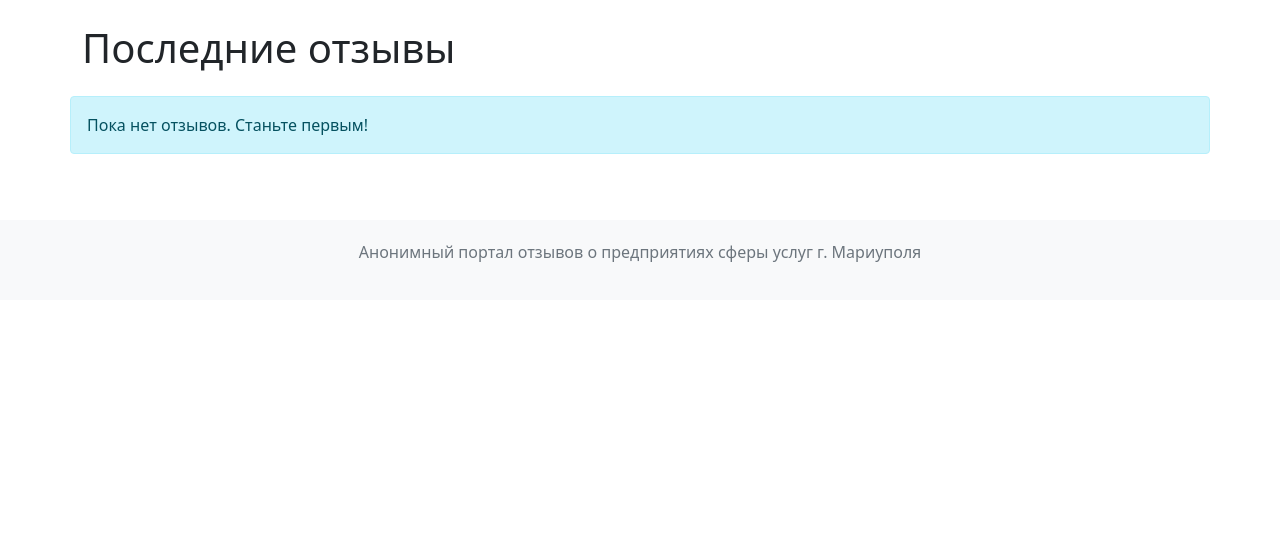
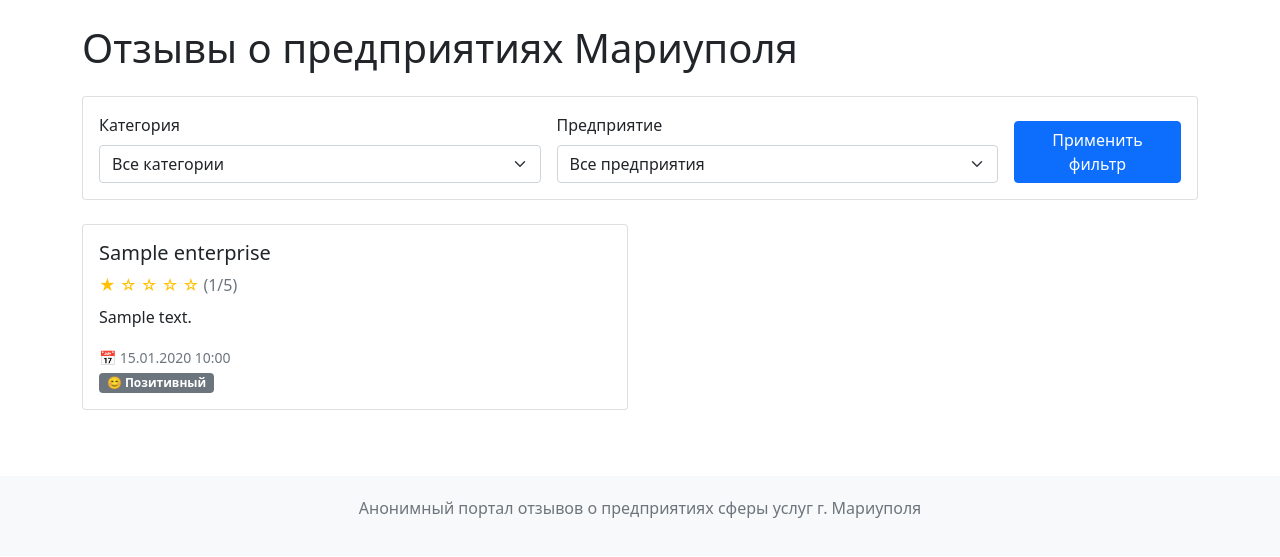
Before and after one commit to Alekss280/mariupol-reviews, a Django app: page / in a window 1280 px wide. Shown: the part 56-613 px from the top of the page. Run offline with Django 4.2, Linux system fonts and the light colour scheme; tables that the repository leaves empty hold one stand-in row (values such as "Sample post").

Commit message:
Добавлена форма фильтрации отзывов по категории и предприятию, обновлён заголовок и сообщения при отсутствии отзывов, улучшена пагинация

```diff
--- a/reviews/templates/reviews/index.html
+++ b/reviews/templates/reviews/index.html
@@ -1,10 +1,44 @@
 {% extends 'reviews/base.html' %}
 
 {% block content %}
-<h1 class="mb-4">Последние отзывы</h1>
+<h1 class="mb-4">Отзывы о предприятиях Мариуполя</h1>
 
+<!-- Форма фильтрации -->
+<div class="card mb-4">
+    <div class="card-body">
+        <form method="get" class="row g-3">
+            <div class="col-md-5">
+                <label for="category" class="form-label">Категория</label>
+                <select name="category" id="category" class="form-select">
+                    <option value="">Все категории</option>
+                    {% for cat in categories %}
+                        <option value="{{ cat.id }}" {% if selected_category == cat.id %}selected{% endif %}>
+                            {{ cat.name }}
+                        </option>
+                    {% endfor %}
+                </select>
+            </div>
+            <div class="col-md-5">
+                <label for="enterprise" class="form-label">Предприятие</label>
+                <select name="enterprise" id="enterprise" class="form-select">
+                    <option value="">Все предприятия</option>
+                    {% for ent in enterprises %}
+                        <option value="{{ ent.id }}" {% if selected_enterprise == ent.id %}selected{% endif %}>
+                            {{ ent.name }}
+                        </option>
+                    {% endfor %}
+                </select>
+            </div>
+            <div class="col-md-2 d-flex align-items-end">
+                <button type="submit" class="btn btn-primary w-100">Применить фильтр</button>
+            </div>
+        </form>
+    </div>
+</div>
+
+<!-- Список отзывов (с пагинацией) -->
 <div class="row">
-    {% for review in reviews %}
+    {% for review in page_obj %}
     <div class="col-md-6 mb-3">
         <div class="card h-100">
             <div class="card-body">
@@ -27,7 +61,36 @@
         </div>
     </div>
     {% empty %}
-    <div class="alert alert-info">Пока нет отзывов. Станьте первым!</div>
+    <div class="alert alert-info">Нет отзывов по выбранному фильтру.</div>
     {% endfor %}
 </div>
+
+<!-- Пагинация (навигация по страницам) -->
+{% if page_obj.has_other_pages %}
+<nav aria-label="Page navigation">
+    <ul class="pagination justify-content-center">
+        {% if page_obj.has_previous %}
+            <li class="page-item">
+                <a class="page-link" href="?page=1{% if request.GET.category %}&category={{ request.GET.category }}{% endif %}{% if request.GET.enterprise %}&enterprise={{ request.GET.enterprise }}{% endif %}">&laquo; Первая</a>
+            </li>
+            <li class="page-item">
+                <a class="page-link" href="?page={{ page_obj.previous_page_number }}{% if request.GET.category %}&category={{ request.GET.category }}{% endif %}{% if request.GET.enterprise %}&enterprise={{ request.GET.enterprise }}{% endif %}">Назад</a>
+            </li>
+        {% endif %}
+
+        <li class="page-item disabled">
+            <span class="page-link">Страница {{ page_obj.number }} из {{ page_obj.paginator.num_pages }}</span>
+        </li>
+
+        {% if page_obj.has_next %}
+            <li class="page-item">
+                <a class="page-link" href="?page={{ page_obj.next_page_number }}{% if request.GET.category %}&category={{ request.GET.category }}{% endif %}{% if request.GET.enterprise %}&enterprise={{ request.GET.enterprise }}{% endif %}">Вперёд</a>
+            </li>
+            <li class="page-item">
+                <a class="page-link" href="?page={{ page_obj.paginator.num_pages }}{% if request.GET.category %}&category={{ request.GET.category }}{% endif %}{% if request.GET.enterprise %}&enterprise={{ request.GET.enterprise }}{% endif %}">Последняя &raquo;</a>
+            </li>
+        {% endif %}
+    </ul>
+</nav>
+{% endif %}
 {% endblock %}
```
